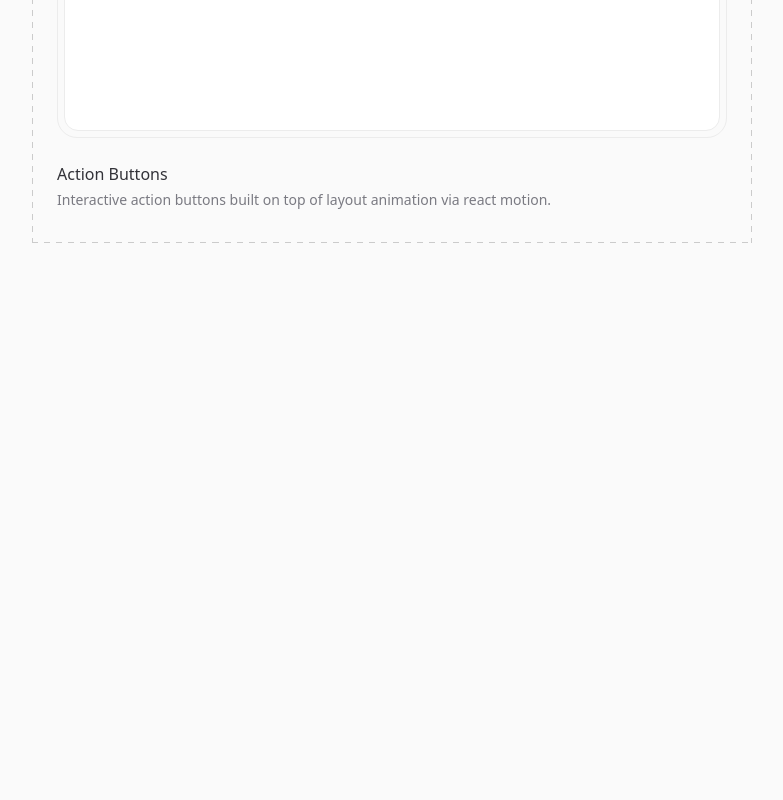
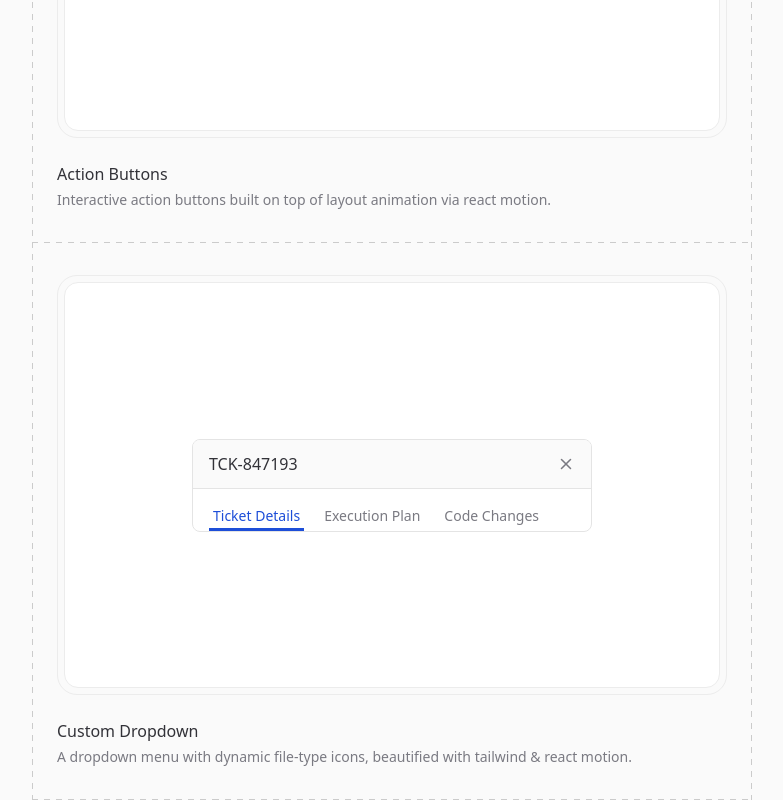
Before and after one commit to vishalanandesc/engineering-experiments, a Next.js app: page / in a window 1280 px wide. Shown: the part 1061-1861 px from the top of the page, without its empty margins (248-1031 px from the left). Before the commit the page ends 1304 px from the top, so only its background shows below. Built offline with nearby package versions, Linux system fonts and the light colour scheme.

Commit message:
feat: add new tab-nav component with clip path

```diff
--- /dev/null
+++ b/app/components/tab-nav.tsx
@@ -0,0 +1,56 @@
+'use client'
+import { X } from 'lucide-react';
+import { useState } from "react";
+import { motion} from 'framer-motion';
+
+interface TabNavProps {
+  width?: string;
+  className?: string;
+}
+
+export default function TabNav({ width = '100%', className = '' }: TabNavProps) {
+  const [activeTab, setActiveTab] = useState("details");
+
+  const tabs = [
+      { id: "details", label: "Ticket Details" },
+      { id: "plan", label: "Execution Plan" },
+      { id: "code", label: "Code Changes" }
+  ];
+
+  return (
+    <div
+      className={`relative bg-white flex flex-col rounded-md border border-[#E4E4E4] overflow-hidden ${className}`}
+      style={{ width }}>
+      <div className="flex justify-between items-center px-4 py-3 bg-[#FAFAFA] border-b border-[#E4E4E4]">
+        <p className="text-base text-[#323238] font-medium tracking-normal">TCK-847193</p>
+        <div className="cursor-pointer">
+          <X size={18} color="#7A7A82" />
+        </div>
+      </div>
+
+      <div className="flex items-center gap-4 px-4 mt-2 overflow-visible ">
+                {tabs.map((tab) => (
+                    <motion.button
+                        key={tab.id}
+                        className={`relative flex py-2 px-1 cursor-pointer h-[34px] text-[14px] font-medium transition-colors duration-200 ${
+                            activeTab === tab.id ? "text-[#1D4ED8]" : "text-[#7A7A82] hover:text-[#323238]"
+                        }`}
+                        onClick={() => setActiveTab(tab.id)}>
+                        {tab.label}
+                        {activeTab === tab.id && (
+                            <motion.div
+                                className="absolute flex bottom-[-0.5px] left-0 right-0 h-[3px] bg-[#1D4ED8]"
+                                layoutId="ActiveTab"
+                                transition={{
+                                    type: "spring",
+                                    stiffness: 500,
+                                    damping: 45
+                                }}
+                            />
+                        )}
+                    </motion.button>
+                ))}
+        </div>
+    </div>
+  )
+}
--- a/app/page.tsx
+++ b/app/page.tsx
@@ -8,6 +8,7 @@ import ComponentDetails from './components/website-components/component-details'
 import CanvasArea from './components/website-components/canvas-area';
 import Dropdown from './components/dropdown';
 import ActionButtons from './components/action-buttons';
+import TabNav from './components/tab-nav';
 
 
 export default function Home() {
@@ -40,6 +41,17 @@ export default function Home() {
         />
      </div>
 
+     <div className="w-full px-6 py-8 flex flex-col gap-6" style={dashedBorder("b", "#CBCBCB", 1)}>
+       <CanvasArea>
+         <TabNav width="400px"/>
+       </CanvasArea>
+
+       <ComponentDetails
+        title="Custom Dropdown"
+        description="A dropdown menu with dynamic file-type icons, beautified with tailwind & react motion."
+        />
+     </div>
+
 
 
 
```
